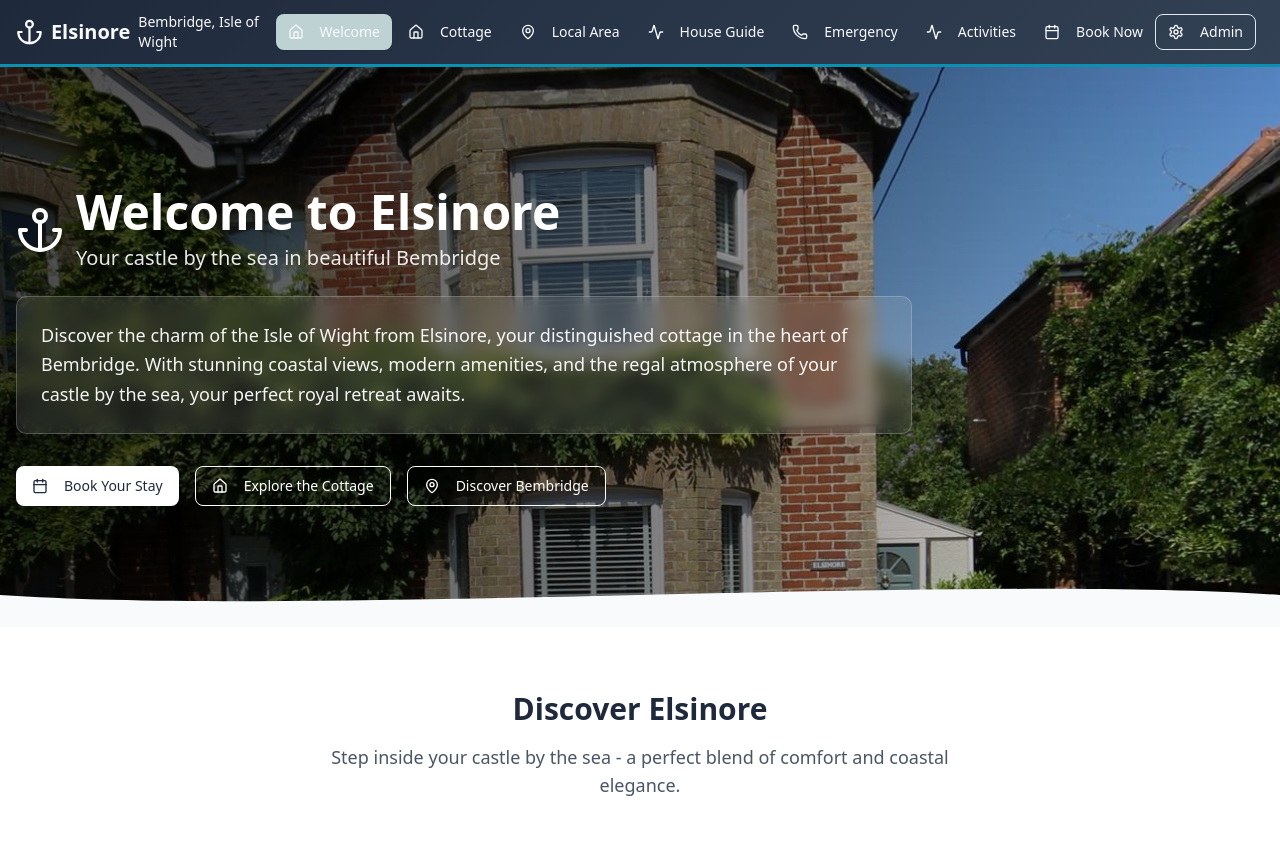
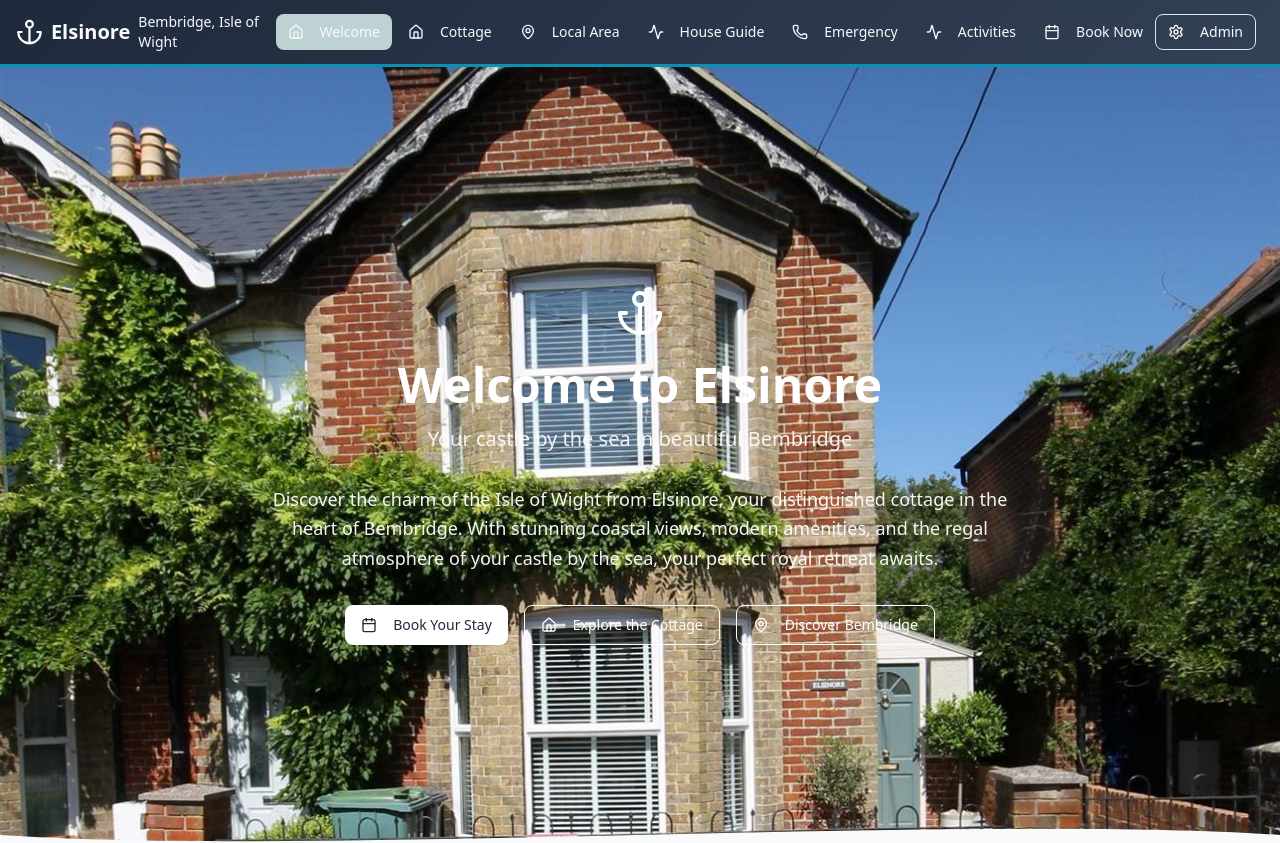
Before and after one commit to duncanelliot/elsinore-cottage, a SvelteKit app: page / in a window 1280 px wide. Shown: the top 843 px of the page. Built offline with nearby package versions, Linux system fonts and the light colour scheme.

Commit message:
Hero Fixes

```diff
--- /dev/null
+++ b/src/lib/components/Hero.svelte
@@ -0,0 +1,59 @@
+<script lang="ts">
+	import { Button } from '$lib/components/ui/button/index.js';
+	import { Anchor, Calendar, Home, MapPin } from '@lucide/svelte';
+</script>
+
+<div class="hero-section relative flex min-h-screen items-center">
+	<div class="absolute inset-0">
+		<img src="/elsinore-1.jpg" alt="Elsinore cottage" class="h-full w-full object-cover" />
+		<div class="absolute inset-0"></div>
+	</div>
+	<div class="relative z-10 container mx-auto px-4">
+		<div class="mx-auto max-w-4xl text-center">
+			<div class="mb-6 flex items-center justify-center space-x-3">
+				<Anchor class="h-12 w-12 text-white" />
+			</div>
+			<h1 class="mb-4 text-5xl font-bold text-white">Welcome to Elsinore</h1>
+			<p class="mb-8 text-xl text-white/90">Your castle by the sea in beautiful Bembridge</p>
+
+			<div class="mx-auto mb-8 max-w-3xl">
+				<p class="text-lg leading-relaxed text-white/95">
+					Discover the charm of the Isle of Wight from Elsinore, your distinguished cottage in the
+					heart of Bembridge. With stunning coastal views, modern amenities, and the regal
+					atmosphere of your castle by the sea, your perfect royal retreat awaits.
+				</p>
+			</div>
+
+			<div class="flex flex-wrap justify-center gap-4">
+				<Button size="lg" class="text-nautical-navy bg-white hover:bg-white/90" href="/booking">
+					<Calendar class="mr-2 h-5 w-5" />
+					Book Your Stay
+				</Button>
+				<Button
+					size="lg"
+					variant="ghost"
+					class="border border-white text-white hover:bg-white/20"
+					href="/cottage"
+				>
+					<Home class="mr-2 h-5 w-5" />
+					Explore the Cottage
+				</Button>
+				<Button
+					size="lg"
+					variant="ghost"
+					class="border border-white text-white hover:bg-white/20"
+					href="/area"
+				>
+					<MapPin class="mr-2 h-5 w-5" />
+					Discover Bembridge
+				</Button>
+			</div>
+		</div>
+	</div>
+
+	<div class="absolute right-0 bottom-0 left-0">
+		<svg class="h-16 w-full text-slate-50" viewBox="0 0 1200 120" preserveAspectRatio="none">
+			<path d="M0,60 C300,100 900,20 1200,60 L1200,120 L0,120 Z" fill="currentColor"></path>
+		</svg>
+	</div>
+</div>
--- a/src/routes/+page.svelte
+++ b/src/routes/+page.svelte
@@ -8,18 +8,16 @@
 		CardTitle
 	} from '$lib/components/ui/card/index.js';
 	import { Badge } from '$lib/components/ui/badge/index.js';
+	import Hero from '$lib/components/Hero.svelte';
 	import {
-		Anchor,
 		Waves,
 		Home,
-		MapPin,
 		Phone,
 		Activity,
 		Wifi,
 		Car,
 		Coffee,
-		Bath,
-		Calendar
+		Bath
 	} from '@lucide/svelte';
 </script>
 
@@ -31,55 +29,7 @@
 	/>
 </svelte:head>
 
-<!-- Hero Section -->
-<div class="relative min-h-[70vh] flex items-center hero-section">
-	<!-- Hero Background Image -->
-	<div class="absolute inset-0">
-		<img src="/elsinore-1.jpg" alt="Elsinore cottage" class="w-full h-full object-cover" />
-		<div class="absolute inset-0 bg-gradient-to-r from-black/70 via-black/50 to-transparent"></div>
-	</div>
-	<div class="container mx-auto px-4 relative z-10">
-		<div class="max-w-4xl">
-			<div class="flex items-center space-x-3 mb-6">
-				<Anchor class="h-12 w-12 text-white" />
-				<div>
-					<h1 class="text-5xl font-bold text-white mb-2">Welcome to Elsinore</h1>
-					<p class="text-xl text-white/90">Your castle by the sea in beautiful Bembridge</p>
-				</div>
-			</div>
-
-			<div class="bg-white/10 backdrop-blur-sm border border-white/20 rounded-lg p-6 mb-8">
-				<p class="text-lg text-white/95 leading-relaxed">
-					Discover the charm of the Isle of Wight from Elsinore, your distinguished cottage in the heart of Bembridge.
-					With stunning coastal views, modern amenities, and the regal atmosphere of your castle by the sea,
-					your perfect royal retreat awaits.
-				</p>
-			</div>
-
-			<div class="flex flex-wrap gap-4">
-				<Button size="lg" class="bg-white text-nautical-navy hover:bg-white/90" href="/booking">
-					<Calendar class="h-5 w-5 mr-2" />
-					Book Your Stay
-				</Button>
-				<Button size="lg" variant="ghost" class="border border-white text-white hover:bg-white/20" href="/cottage">
-					<Home class="h-5 w-5 mr-2" />
-					Explore the Cottage
-				</Button>
-				<Button size="lg" variant="ghost" class="border border-white text-white hover:bg-white/20" href="/area">
-					<MapPin class="h-5 w-5 mr-2" />
-					Discover Bembridge
-				</Button>
-			</div>
-		</div>
-	</div>
-
-	<!-- Decorative waves -->
-	<div class="absolute bottom-0 left-0 right-0">
-		<svg class="w-full h-16 text-slate-50" viewBox="0 0 1200 120" preserveAspectRatio="none">
-			<path d="M0,60 C300,100 900,20 1200,60 L1200,120 L0,120 Z" fill="currentColor"></path>
-		</svg>
-	</div>
-</div>
+<Hero />
 
 <!-- Featured Images Section -->
 <div class="py-16 bg-white">
```
